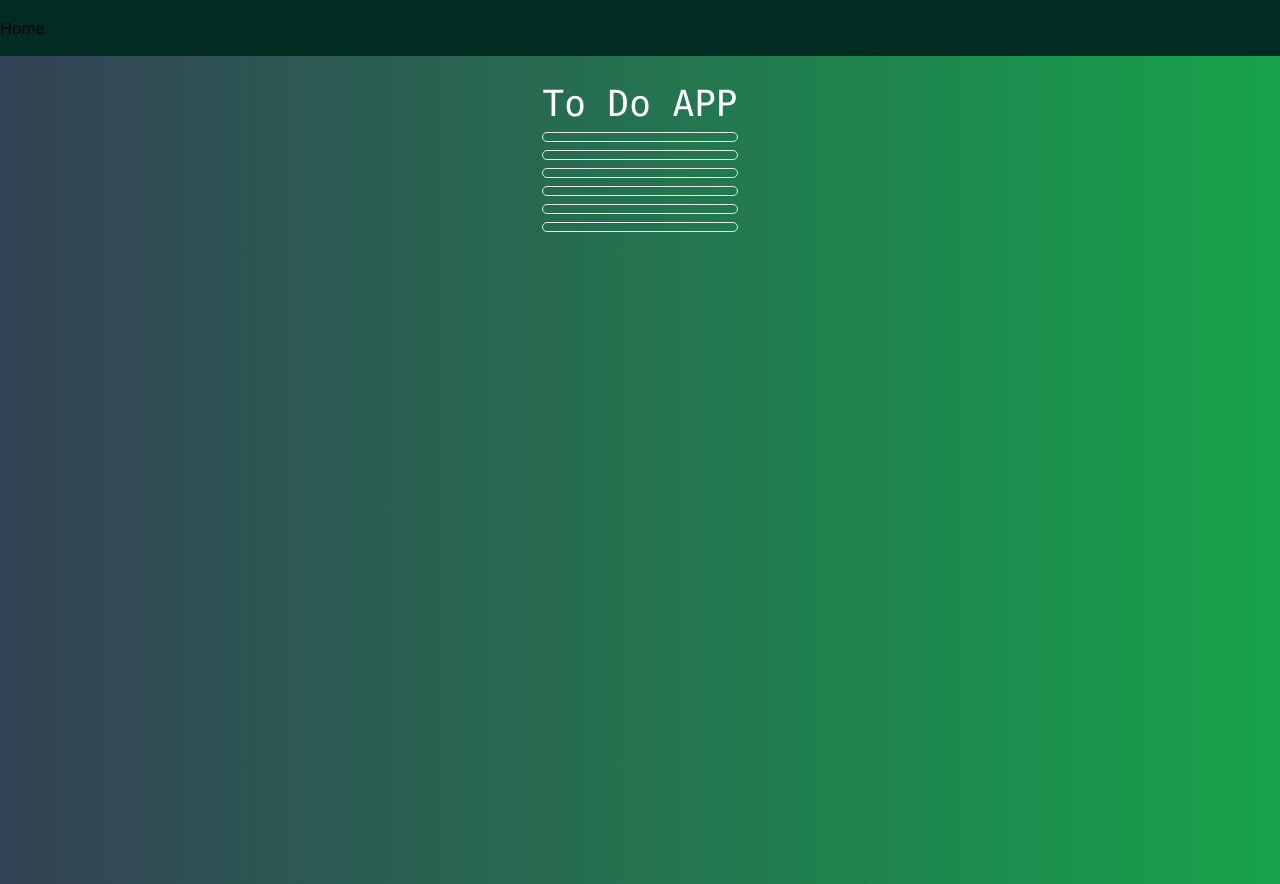
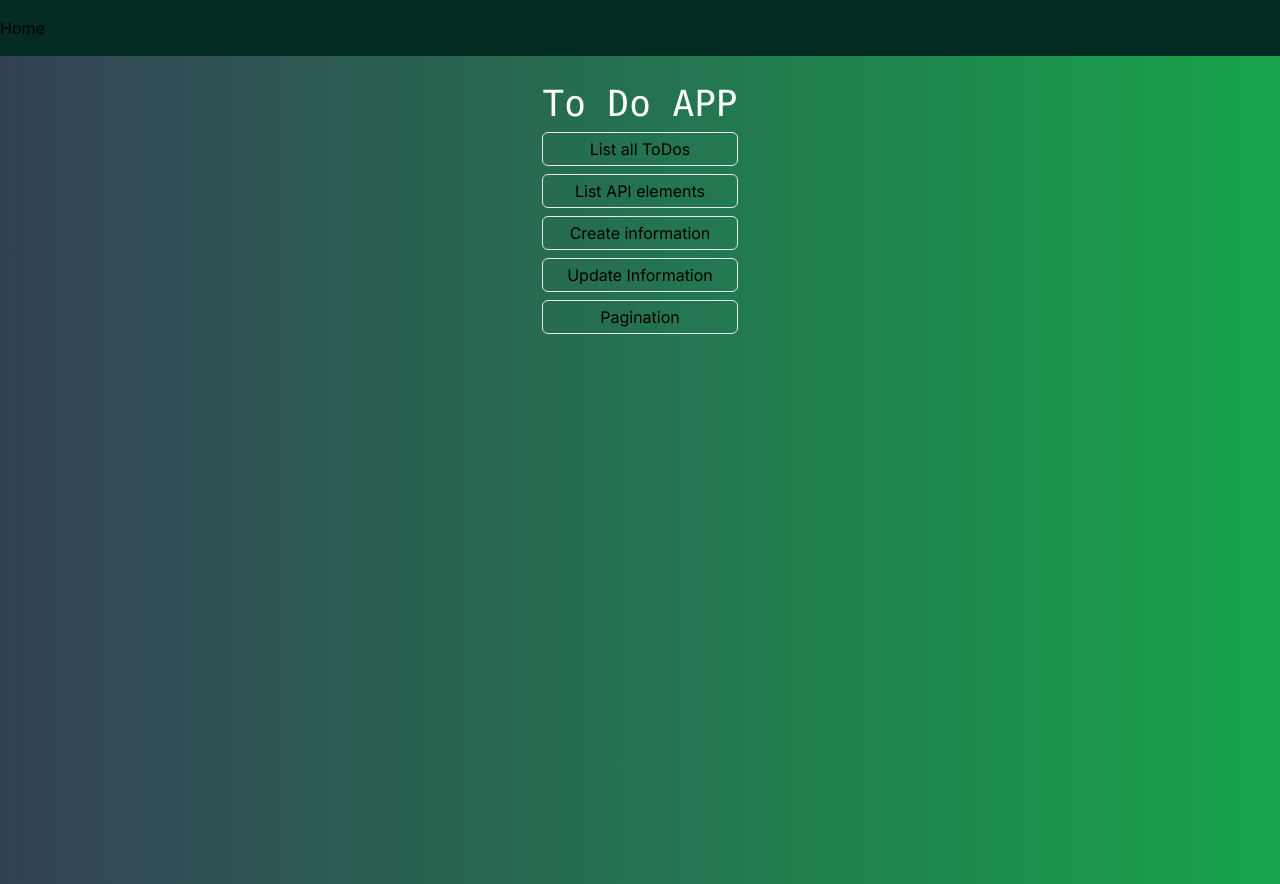
Before and after one commit to andrea-aguirrerd/ToDoNextJS, a Next.js app: page / in a window 1280 px wide. Built offline with nearby package versions, Linux system fonts and the light colour scheme.

Commit message:
Added links to home page menu

```diff
--- a/app/page.tsx
+++ b/app/page.tsx
@@ -1,14 +1,31 @@
-import Link from 'next/link';
-import NavBar from './components/NavBar';
+import Link from "next/link";
+import NavBar from "./components/NavBar";
 
-const menuOptions = ["List all ToDos", "Pagination", , "List API elements", "Delete information", "Update Information", "Create information"];
+const menuOptions = [
+  "List all ToDos",
+  "List API elements",
+  "Create information",
+  "Update Information",
+  "Pagination",
+];
 
-function menuLinks(index:number){
-  switch(index){
+function menuLinks(index: number): string {
+  switch (index) {
+    case 0:
+      return "/todos";
+    case 1:
+      return "/list-elements";
+    case 2:
+      return "create-element";
+    case 3:
+      return "update-element";
+    case 4:
+      return "/pagination";
 
+    default:
+      "/";
   }
-
-
+  return "/";
 }
 
 export default function Home() {
@@ -22,12 +39,11 @@ export default function Home() {
             To Do APP
           </h1>
           {menuOptions.map((option, index) => (
-        <div key={index} className="rounded-md border p-1 overflow-auto grid text-center hover:bg-gray-400 text">
-         {/* <Link href={
-
-          }>
-            {option}
-          </Link>*/}
+            <div
+              key={index}
+              className="rounded-md border p-1 overflow-auto grid text-center hover:bg-gray-400 text"
+            >
+              <Link href={menuLinks(index)}>{option}</Link>
             </div>
           ))}
         </div>
--- /dev/null
+++ b/app/update-element/page.tsx
@@ -0,0 +1,12 @@
+import React from "react";
+import NavBar from "../components/NavBar";
+
+const UpdateElement = () => {
+  return;
+  <>
+    <NavBar />
+    <h1>hello</h1>
+  </>;
+};
+
+export default UpdateElement;
```
Lines whose indentation alone changed are shown as unchanged.
